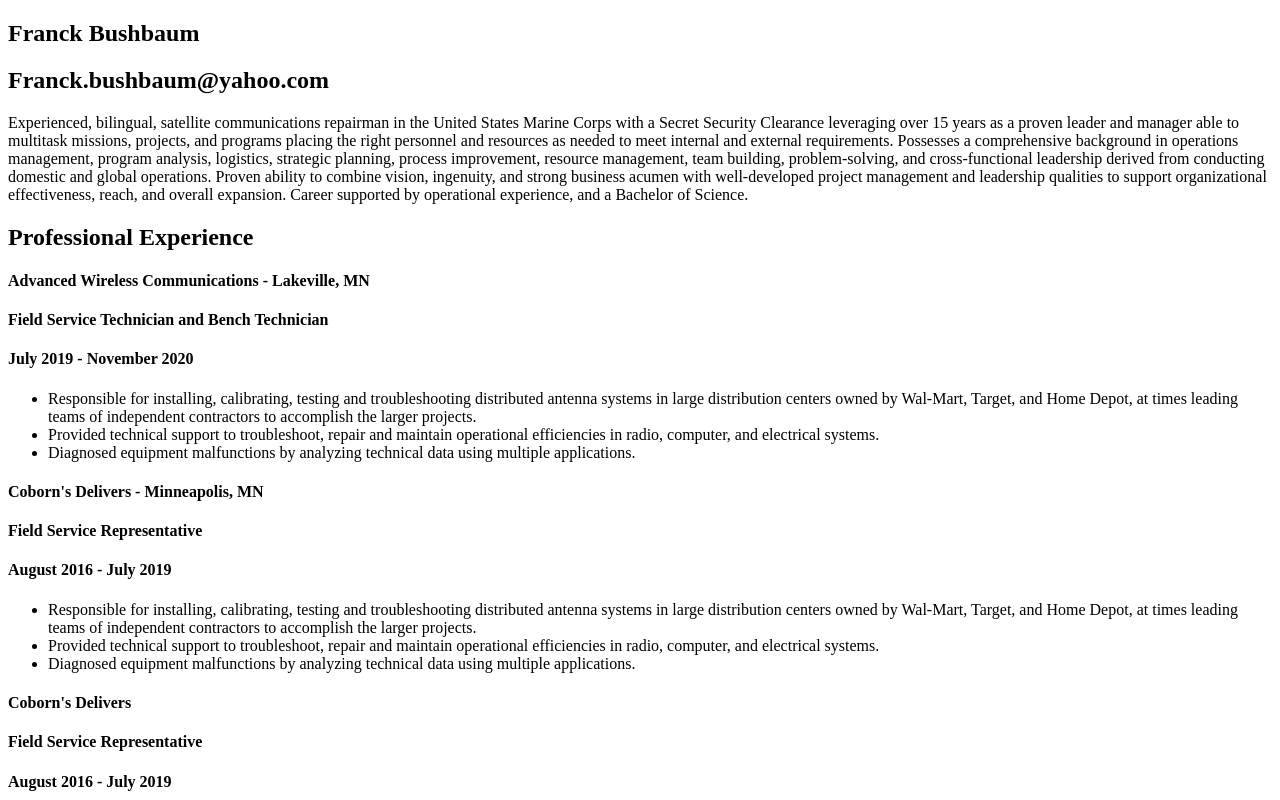
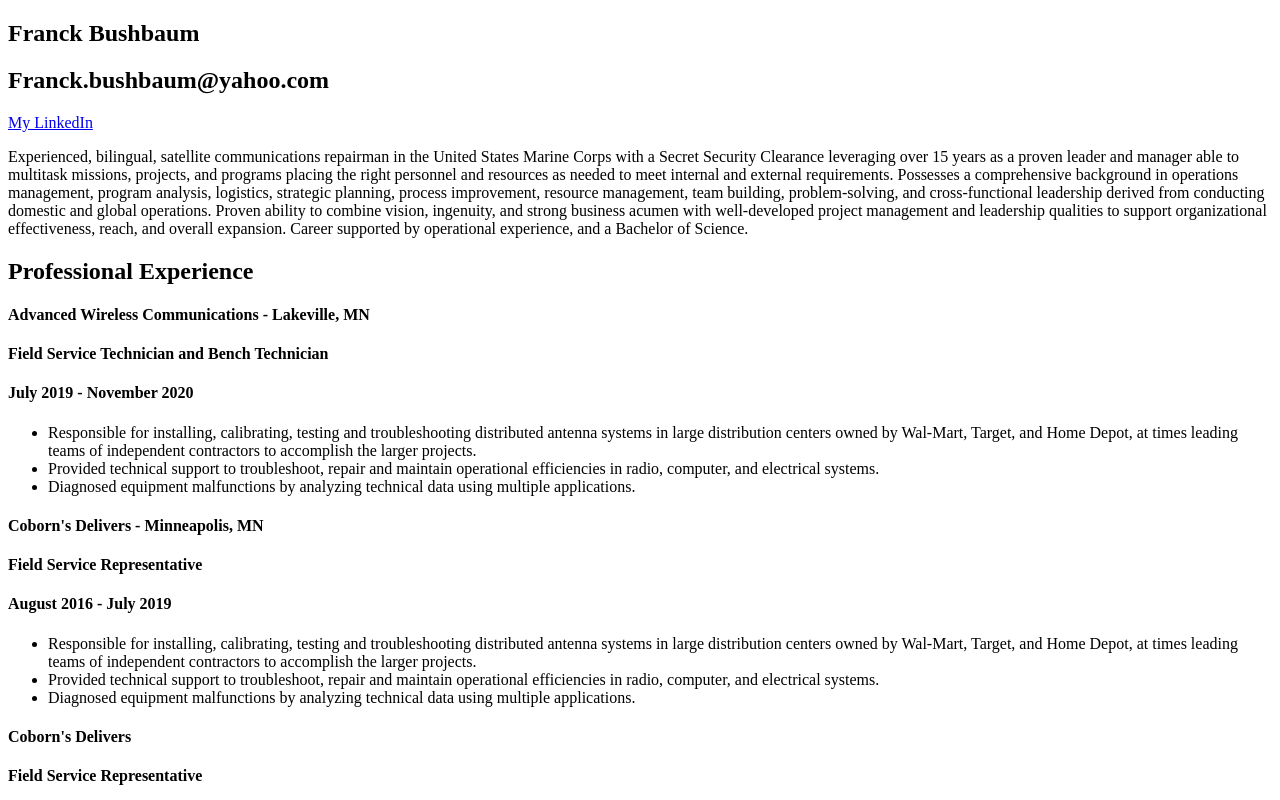
Before and after one commit to EldryMG/EldryMG.github.io, a plain HTML site: page index.html in a window 1280 px wide. Shown: the top 800 px of the page. Drawn offline with nearby package versions, Linux system fonts and the light colour scheme.

Commit message:
Update index.html

```diff
--- a/index.html
+++ b/index.html
@@ -10,6 +10,7 @@
   <section class="header">
   <h1>Franck Bushbaum</h1>
   <h1>Franck.bushbaum@yahoo.com</h1>
+  <a href="https://www.linkedin.com/in/franck-bushbaum-0595a8126/">My LinkedIn</a>
   </section>
 
   <section class="introduction">
```
